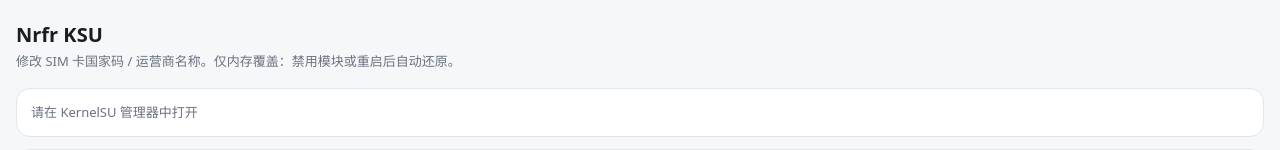
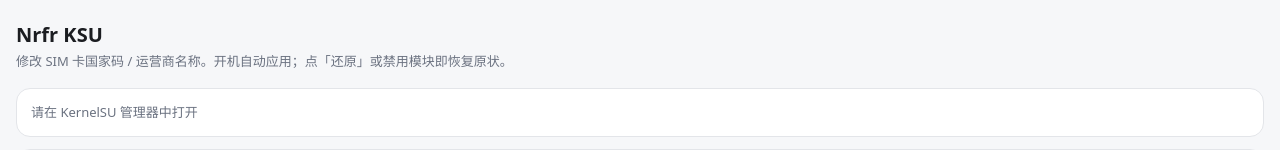
Before and after one commit to LLP2333/nrfr-ksu, a plain HTML site: page module/webroot/index.html in a window 1280 px wide. Shown: the top 150 px of the page. Drawn offline with Linux system fonts and the light colour scheme.

Commit message:
Fix misleading wording: reboot re-applies the config, disabling the module restores
Co-Authored-By: Claude Opus 5.5 <noreply@anthropic.com>

```diff
--- a/module/webroot/index.html
+++ b/module/webroot/index.html
@@ -85,7 +85,7 @@
 </head>
 <body>
   <h1>Nrfr KSU</h1>
-  <div class="sub">修改 SIM 卡国家码 / 运营商名称。仅内存覆盖：禁用模块或重启后自动还原。</div>
+  <div class="sub">修改 SIM 卡国家码 / 运营商名称。开机自动应用；点「还原」或禁用模块即恢复原状。</div>
   <div id="sims"><div class="card note">读取中…</div></div>
   <div class="card">
     <div class="row"><span class="title">日志</span><button class="btn" id="refresh" style="flex:0 0 auto;padding:4px 12px">刷新</button></div>
```
Also changed, not shown: 2 other files.
